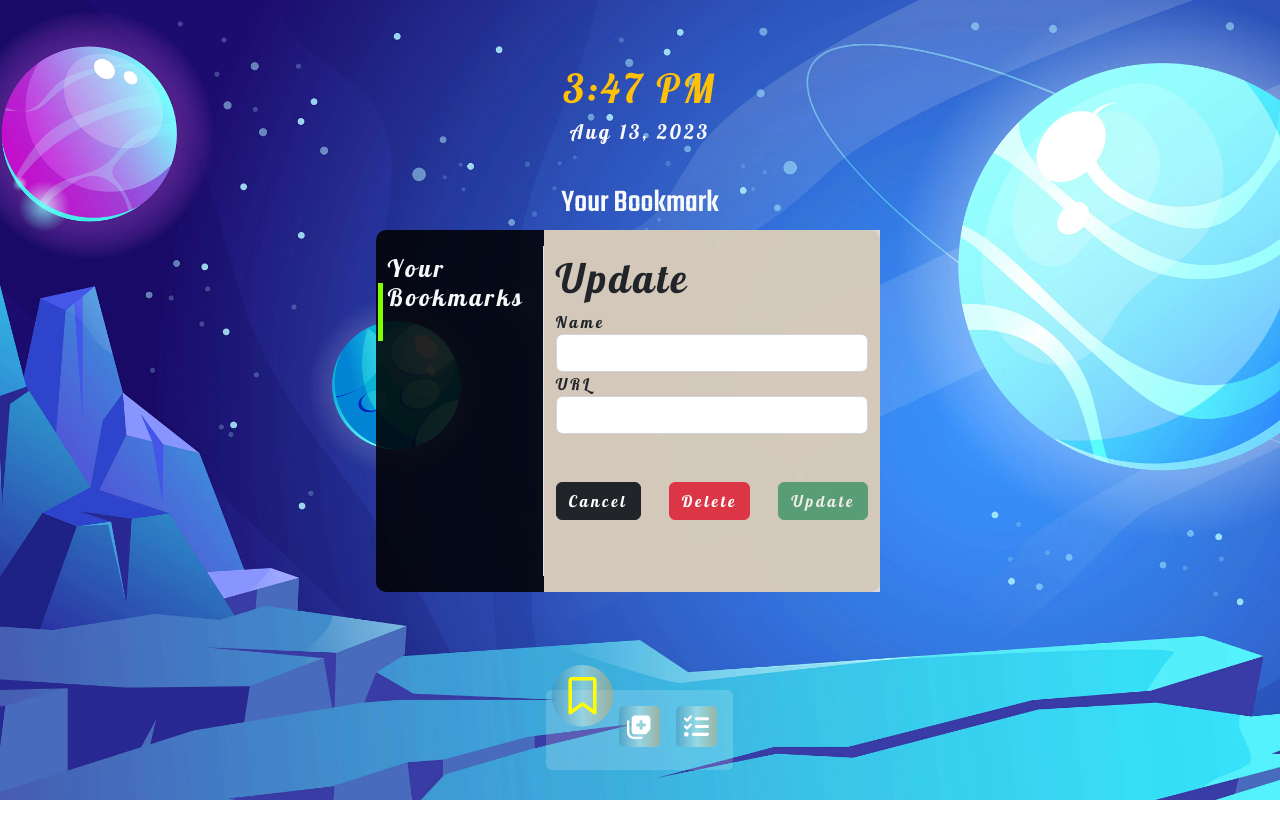
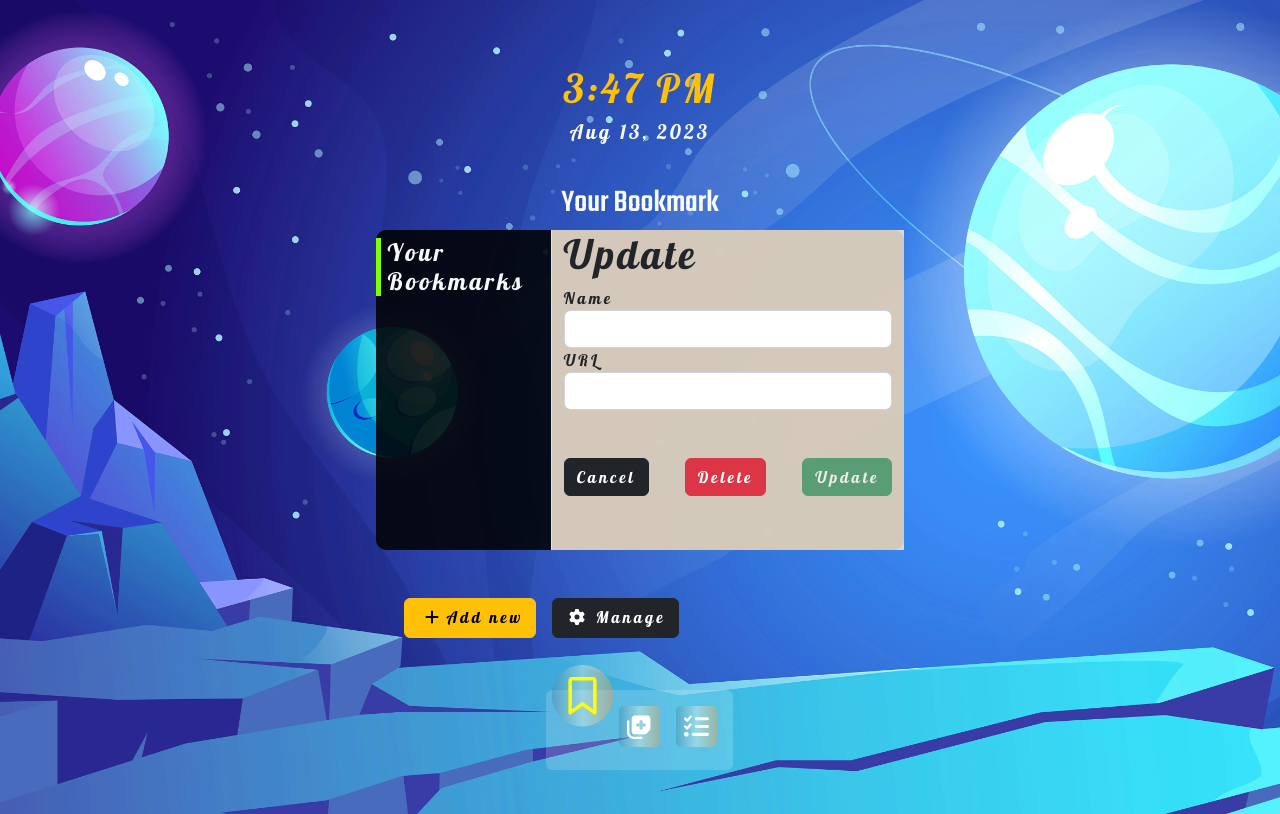
Before and after one commit to mostafaebrahem/Dashboard, an Angular app: page /bookmark in a window 1280 px wide. Both pictures are taken after a click on the button "Manage". Built offline with nearby package versions, Linux system fonts and the light colour scheme; a web font is replaced by a local one.

Commit message:
bookmarkUpdate

```diff
--- a/src/app/bookmark/bookmark.component.html
+++ b/src/app/bookmark/bookmark.component.html
@@ -1,4 +1,4 @@
-<div class="container ">
+<div class="container p-0 ">
   <h2 style="font-family: 'Teko', sans-serif;">Your Bookmark </h2>
   <!-- ----- start Adding new link --------->
 
@@ -16,16 +16,17 @@
     </form>
   </div>
   <!-- ----- end Adding new link --------->
+
   <!-- -------- start Manage links -------- -->
-<div *ngIf="isManage==true" class="form-manage row text-start  w-100 h-100 ">
-  <div class="col-md-4 col-xs-3 left my-3">
+  <div *ngIf="isManage==true" class="form-manage row text-start  m-0 w-100  ">
+    <div class="col-md-4  left ">
       <h4 class="mark-list my-2 font">Your Bookmarks</h4>
       <div class="py-2 my-1 px-2 mx-3 rounded" *ngFor="let item of linksContainer ,let i=index">
         <img class="lol" [src]="'https://'+item.url+'/favicon.ico'" alt="">
         <button type="button" (click)="currUpdate(item)"  class="btn text-light font" > {{item.name}}</button>
       </div>
     </div>
-  <div   class="col-md-8 col-xs-6 right text-dark py-4">
+    <div   class="col-md-8 right text-dark ">
       <h1 class="font">Update</h1>
       <form [formGroup]="link" (ngSubmit)="addingChange(link)">
         <label class="font" for="name">Name</label>
@@ -42,7 +43,8 @@
     </div>
   </div>
   <!-- -------- end Manage links -------- -->
-<!-- -------- start links -------- -->
+
+  <!-- -------- start viewing links -------- -->
   <div *ngIf="isManage==false" class="link d-flex flex-column   my-5" >
     <div class="link   d-flex flex-wrap " *ngIf="isUpdate==false" >
       <div class="link-item  p-2 mx-1 my-2 rounded" *ngFor="let item of linksContainer">
@@ -52,13 +54,14 @@
 
     </div>
 
+  </div>
+  <!-- -------- end viewing links -------- -->
+
+  <!-- -------- controls -------- -->
   <div class="add d-flex mx-2 my-5 px-1">
     <button class="btn btn-warning mx-3 pb-2 font" (click)="changeStatus()" ><i class="fa-solid fa-plus px-2 fs-large"></i>Add new</button>
-
-
     <button (click)="manage()" class="btn btn-dark btn-warning pb-2 font"><i class="fa-solid fa-gear  fs-large px-1 "></i> Manage</button>
   </div>
-</div>
-<!-- -------- end links -------- -->
+  <!-- -------- controls -------- -->
 
 </div>
--- a/src/app/bookmark/bookmark.component.scss
+++ b/src/app/bookmark/bookmark.component.scss
@@ -1,3 +1,6 @@
+*{
+  box-sizing: border-box;
+}
 .form{
   background-color: rgba(9, 9, 9, 0.863);
   border-radius: 5px;
@@ -17,14 +20,19 @@ a{
   text-decoration: none;
 
 }
-
+.link{
+  height: 35vh;
+  overflow: auto;
+}
 .lol{
   width: 20px;
   height: 20px;
 }
 .form-manage{
+  display: flex;
   background-color: rgba(0, 0, 0, 0.863);
-  z-index: 9999;
+
+  height: 40vh;
   border-radius:10px ;
   -webkit-border-radius:10px ;
   -moz-border-radius:10px ;
@@ -32,10 +40,17 @@ a{
   -o-border-radius:10px ;
 }
 .left{
+  // padding: 0%;
   min-width: 10%;
   min-height: 50px;
+  height: 100%;
+  overflow: auto;
+
   border-right: solid 1px #e3e3e3;
 }
+// .left::-webkit-scrollbar{
+//   width: px;
+// }
 .right{
   background-color: rgba(250, 235, 215, 0.845);
 }
@@ -44,9 +59,21 @@ a{
 }
 .mark-list::after{
   content: "";
-  left: -10px;
+  left: -12px;
+  top:0px;
   position: absolute;
   background-color: chartreuse;
   width: 5px;
   height: 100%;
 }
+@media screen and (max-width:688px) {
+  .form-manage{
+    position: absolute;
+    top: 5%;
+    left: 0px;
+    right: 0;
+  }
+  .left{
+    height: 30vh;
+  }
+}
--- a/src/app/projects/projects.component.html
+++ b/src/app/projects/projects.component.html
@@ -1,5 +1,5 @@
 <h2 style="font-family: 'Teko', sans-serif;" class="text-warning">My other projects</h2>
-<button  class="btn btn-danger">append</button>
+
 <div #divref  id="ss" class="container row justify-content-around ">
     <a class=" text-light text-decoration-none mx-2 col-md-3 "  target="_blank" href="https://game-two-orpin.vercel.app/"><div class="pie no-round animate  " style="--p:100;--c:lightgreen;--b:10px">X-O Game </div></a>
     <a class="text-light text-decoration-none mx-2 col-md-3"  target="_blank" href="https://mostafa-nine.vercel.app/products"><div class="pie no-round animate" style="--p:100;--c:lightgreen;--b:10px"> E-Commerce </div></a>
```
Also changed, not shown: 3 other files (tests, documents, lock files or other folders). Lines whose indentation alone changed are shown as unchanged.
